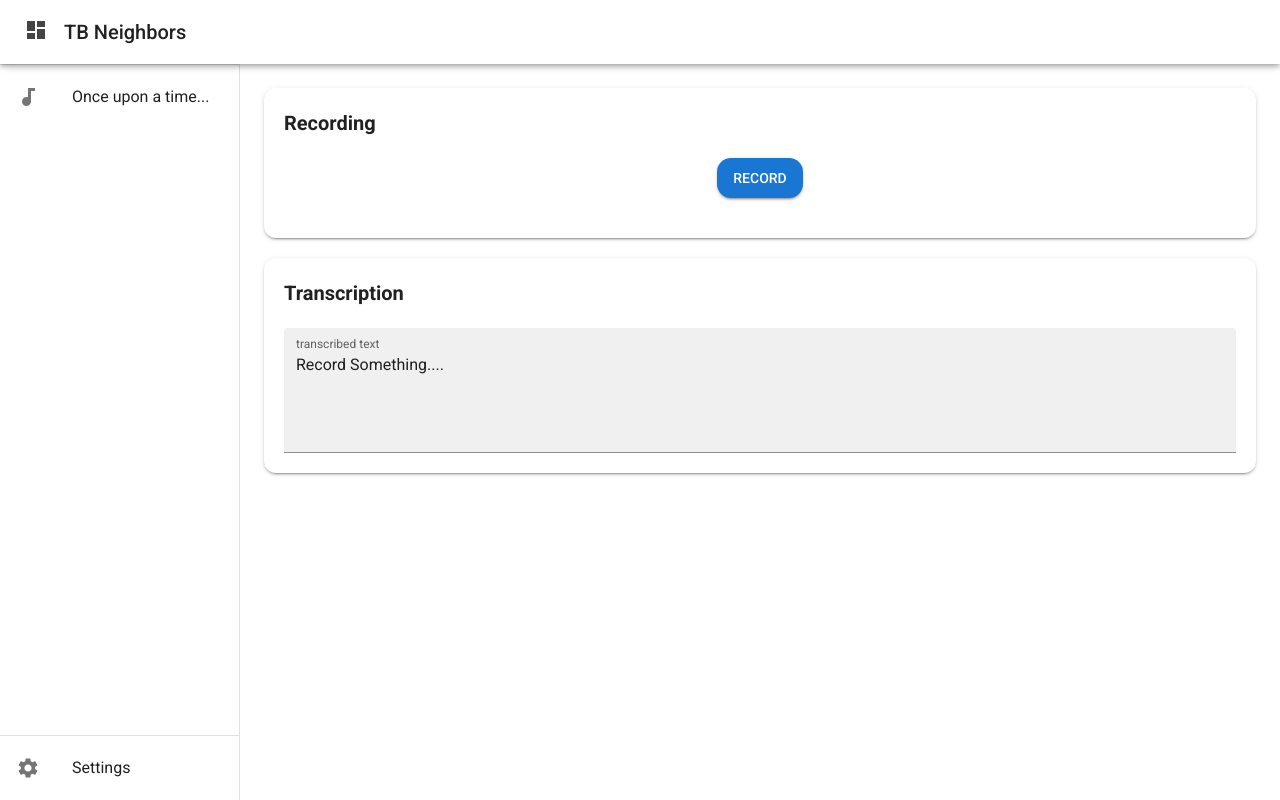
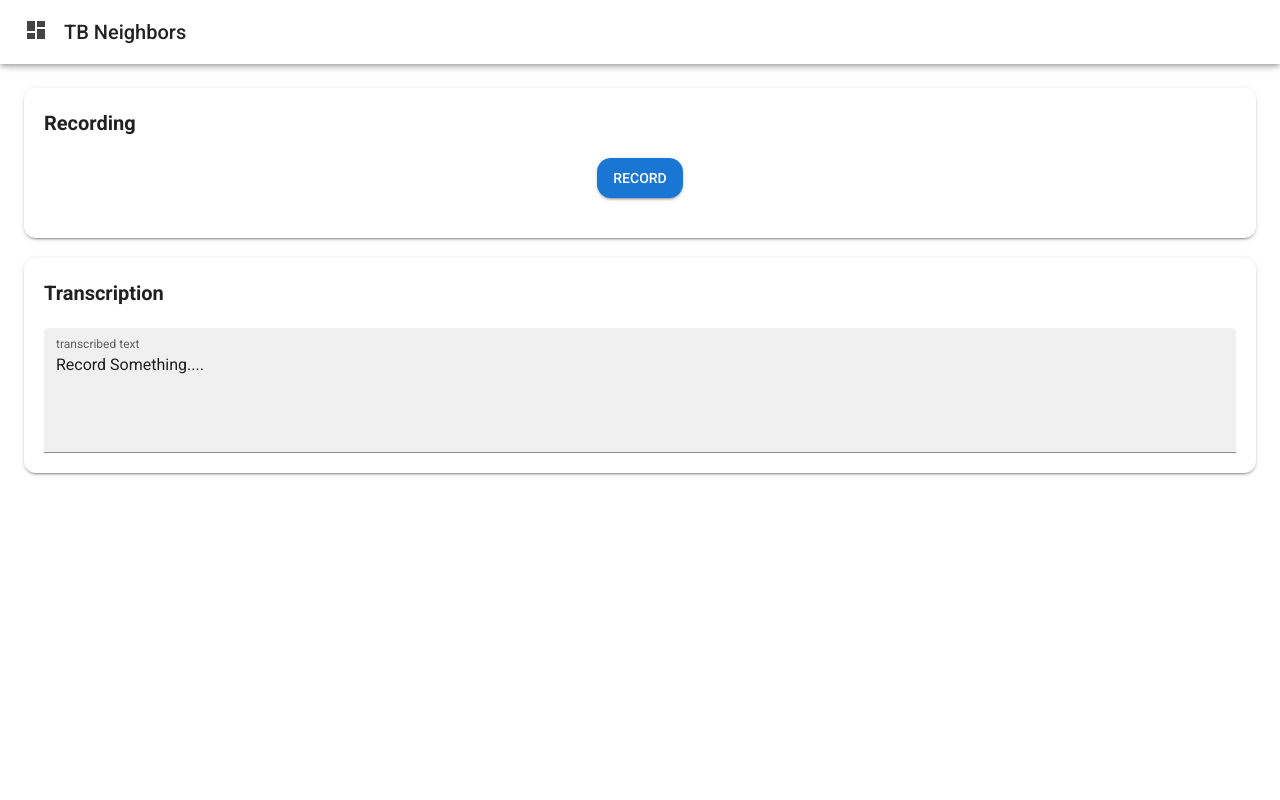
Before and after one commit to visiodeibc/pr-talemaker, a Next.js app: page / in a window 1280 px wide. Built offline with nearby package versions, Linux system fonts and the light colour scheme.

Commit message:
remove drawer

```diff
--- a/package.json
+++ b/package.json
@@ -5,7 +5,7 @@
   "scripts": {
     "fastapi-dev": "pip3 install -r requirements.txt && python3 -m uvicorn api.index:app --reload",
     "next-dev": "next dev",
-    "dev": "concurrently \"npm run next-dev\" \"npm run fastapi-dev\"",
+    "dev": "npm run next-dev",
     "build": "next build",
     "start": "next start",
     "lint": "next lint"
--- a/src/app/layout.tsx
+++ b/src/app/layout.tsx
@@ -61,7 +61,7 @@ export default function RootLayout({
               </Typography>
             </Toolbar>
           </AppBar>
-          <Drawer
+          {/* <Drawer
             sx={{
               width: DRAWER_WIDTH,
               flexShrink: 0,
@@ -102,13 +102,13 @@ export default function RootLayout({
                 </ListItem>
               ))}
             </List>
-          </Drawer>
+          </Drawer> */}
           <Box
             component="main"
             sx={{
               flexGrow: 1,
               bgcolor: "background.default",
-              ml: `${DRAWER_WIDTH}px`,
+              // ml: `${DRAWER_WIDTH}px`,
               mt: ["48px", "56px", "64px"],
               p: 3,
             }}
```
